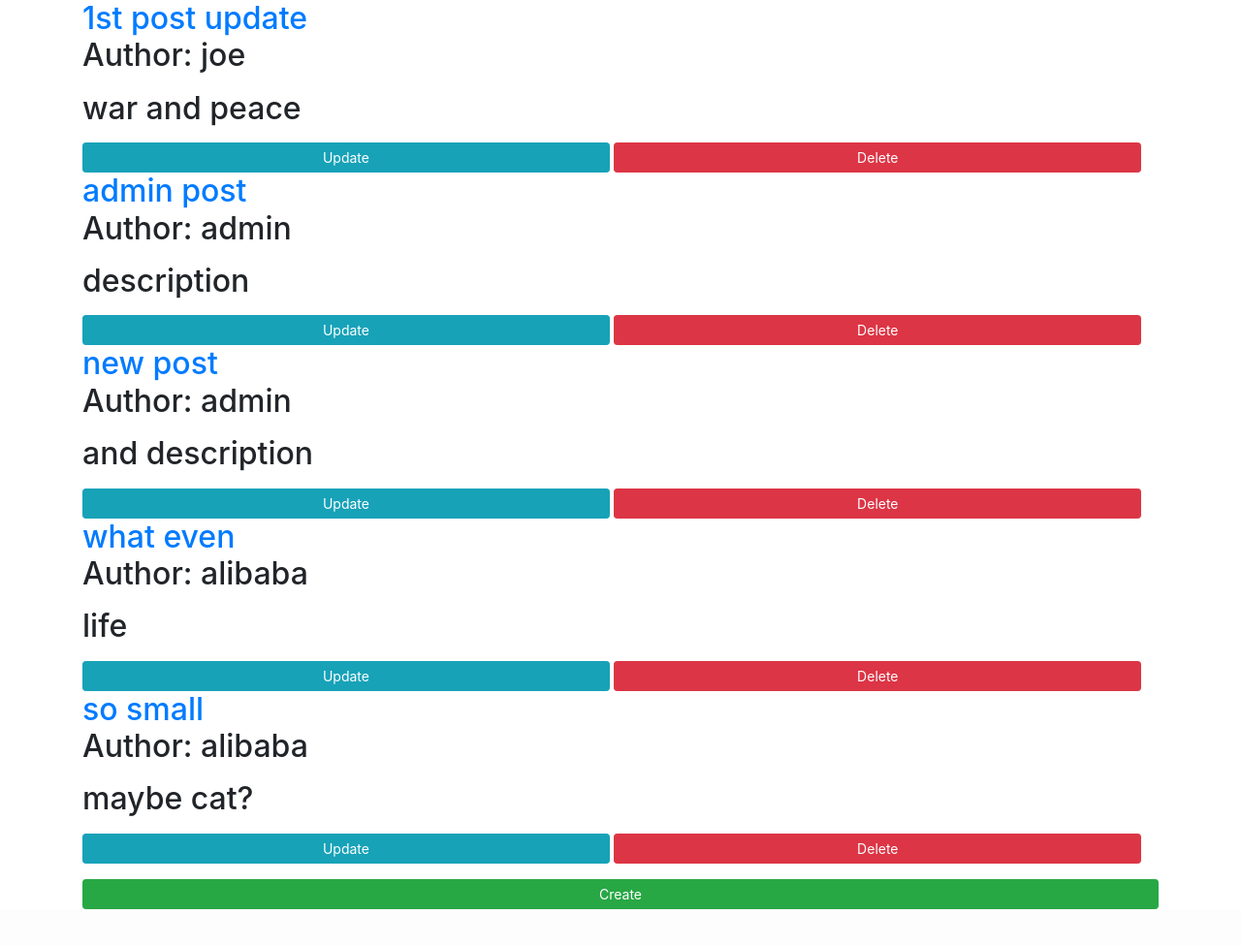
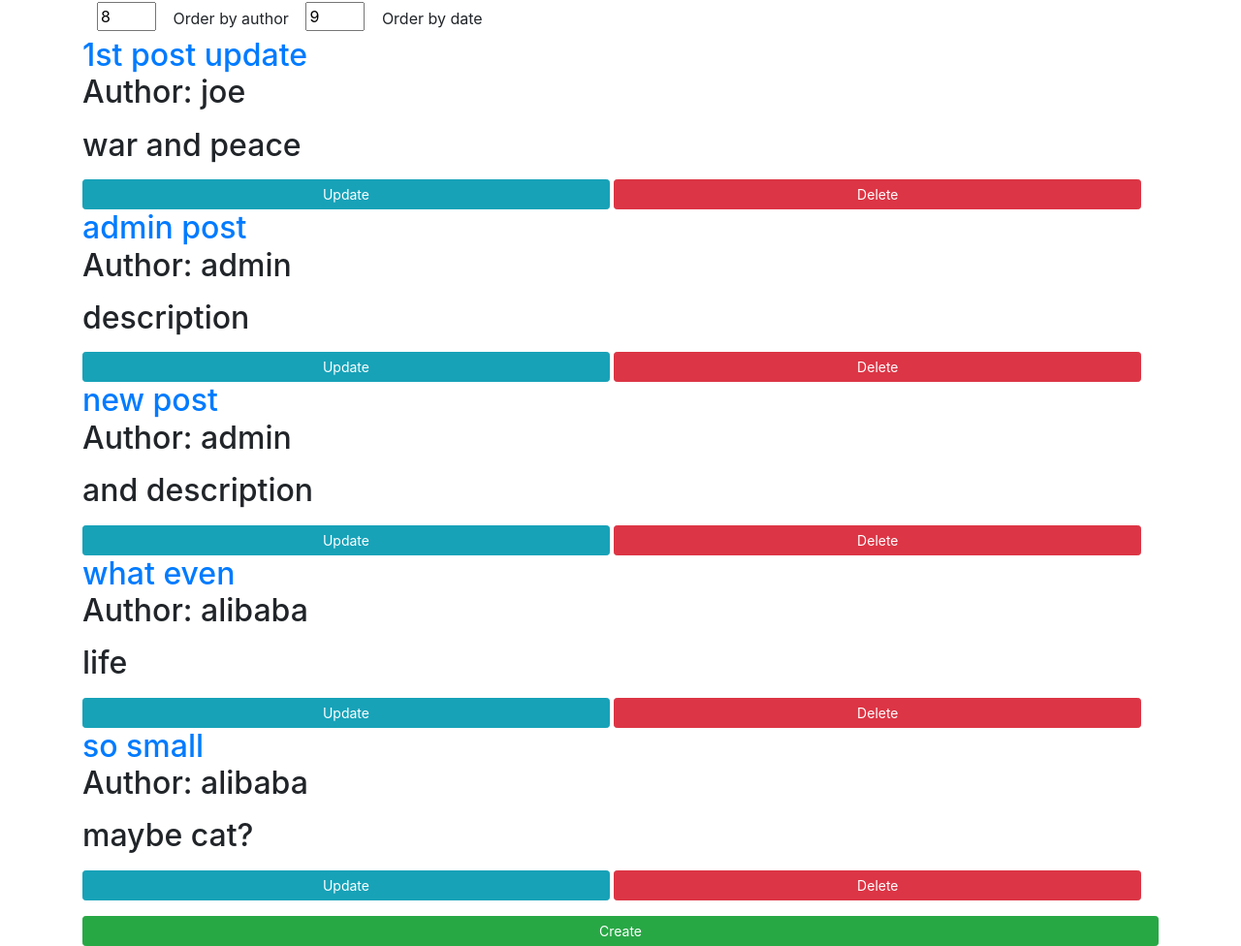
Before and after one commit to SaraFarron/Blog, a Django app: page /blog/ in a window 1280 px wide. Shown: the part 76-1052 px from the top of the page at 97% size. Before the commit the page ends 1014 px from the top, so only its background shows below. Run offline with Django 3.2, Linux system fonts and the light colour scheme; data comes from the database, SQL or seed files in the repository; both versions use the stored data as it was after the commit; grey boxes labelled with a size stand in for pictures from a placeholder-image service; some libraries are stand-ins or nearby versions.

Commit message:
order by

```diff
--- a/BlogApp/views.py
+++ b/BlogApp/views.py
@@ -11,14 +11,41 @@ from .forms import *
 
 
 def index(request):  # order_by()
+
     try:
         posts = Post.objects.all()
     except TypeError:
         template = loader.get_template('Blog/unauthenticated.html')
         return HttpResponse(template.render())
 
+    if request.GET.get('order_by_author'):
+        posts = Post.objects.all().order_by('user')
+    elif request.GET.get('order_by_date'):
+        posts = Post.objects.all().order_by('creation_date')
+
+    # if request.method == 'GET':
+
+
     context = {'posts': posts}
     return render(request, 'index.html', context)
+
+
+# def order_post_by_author(request):
+
+#     posts = Post.objects.order_by('user')
+
+#     context = {'posts': posts}
+#     return render(request, 'index.html', context)
+
+
+# def order_post_by_date(request):
+
+#     posts = Post.objects.order_by('creation_date')
+
+#     context = {'posts': posts}
+#     return render(request, 'index.html', context)
+
+
 
 @login_required(login_url='login')
 def post_page(request, pk):
--- a/templates/index.html
+++ b/templates/index.html
@@ -2,6 +2,15 @@
 {% block content %}
 
 <div class="tasks">
+    <div class="container">
+        <form action="#" method="get">
+            <input type="text" value="8" name="mytextbox" size="1"/>
+            <input type="submit" class="btn" value="Order by author" name="order_by_author">
+            <input type="text" value="9" name="mytextbox" size="1"/>
+            <input type="submit" class="btn" value="Order by date" name="order_by_date">
+        </form>
+
+    </div>
 
     {% for post in posts %}
     <div class="label">
```
Also changed, not shown: db.sqlite3.
